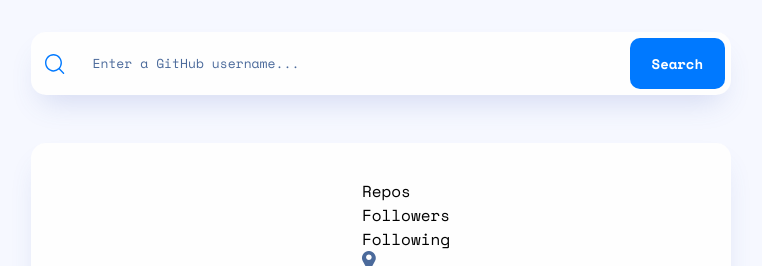
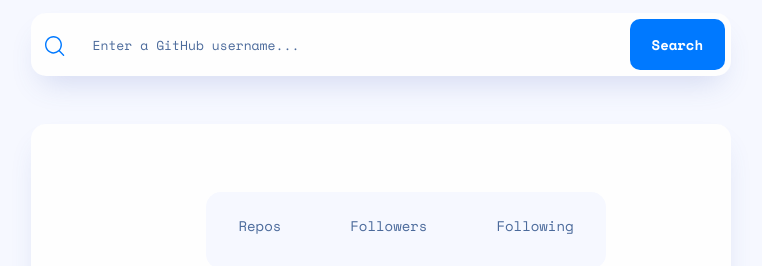
Before and after one commit to Kumar-Akshat22/project-devdetective, a plain HTML site: page index.html in a window 1280 px wide. Shown: the part 240-506 px from the top of the page, without its empty margins (259-1021 px from the left). Drawn offline with nearby package versions, Linux system fonts and the light colour scheme; no server answers.

Commit message:
added more styling

```diff
--- a/style.css
+++ b/style.css
@@ -191,5 +191,40 @@
 #user_description{
 
     margin-top: 12px;
+    line-height: 25px;
+    opacity: 0.75;
+    color: var(--lm-text);
 
 }
+
+.stats-container{
+
+    margin-top: 32px;
+    display: flex;
+    align-items: center;
+    gap: 69px;
+    background-color: var(--lm-bg);
+    border-radius: 15px;
+    padding: 1.4rem 2rem;
+
+}
+
+#stats-content{
+
+    display: flex;
+    flex-direction: column;
+    gap: 11px;
+}
+
+#stats-heading{
+
+    font-size: 14px;
+    font-weight: lighter;
+    color: var(--lm-text);
+}
+
+.stat-value{
+
+    font-size: 22px;
+    font-weight: bold;
+}
```
